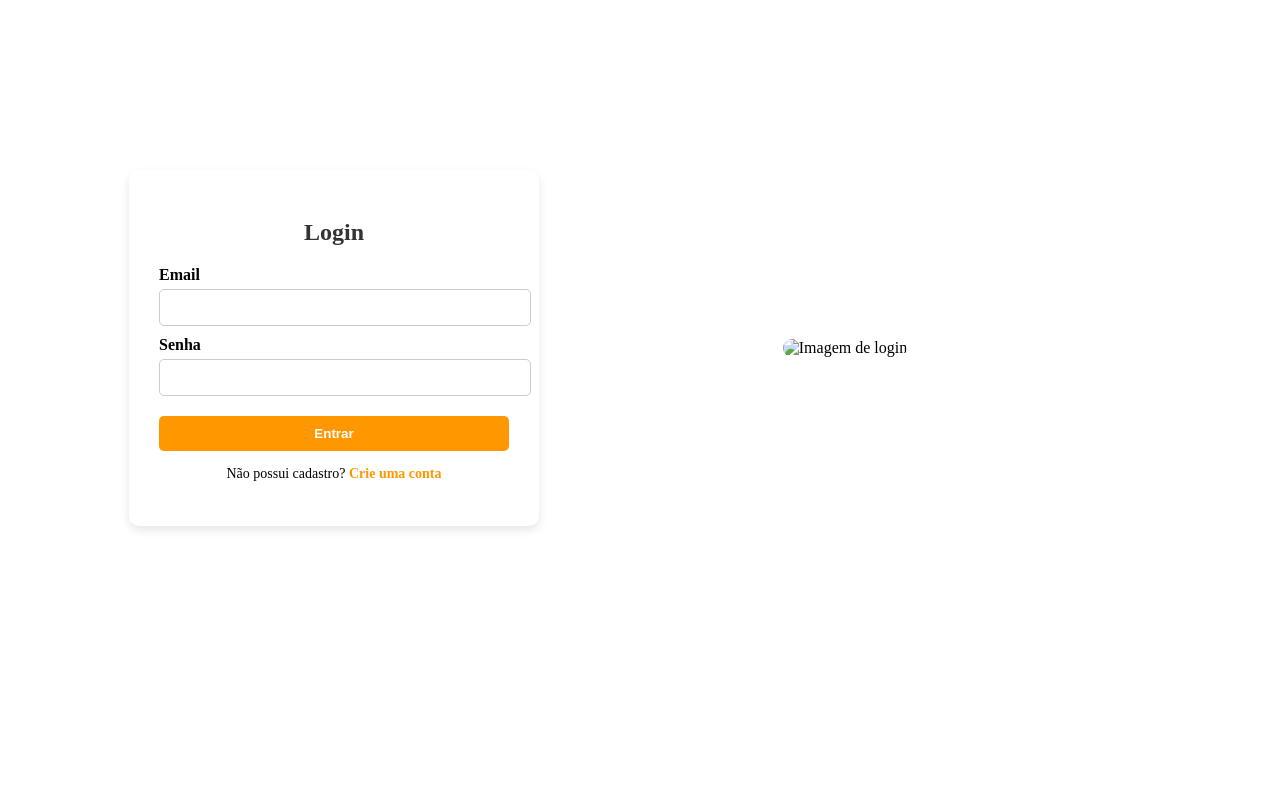
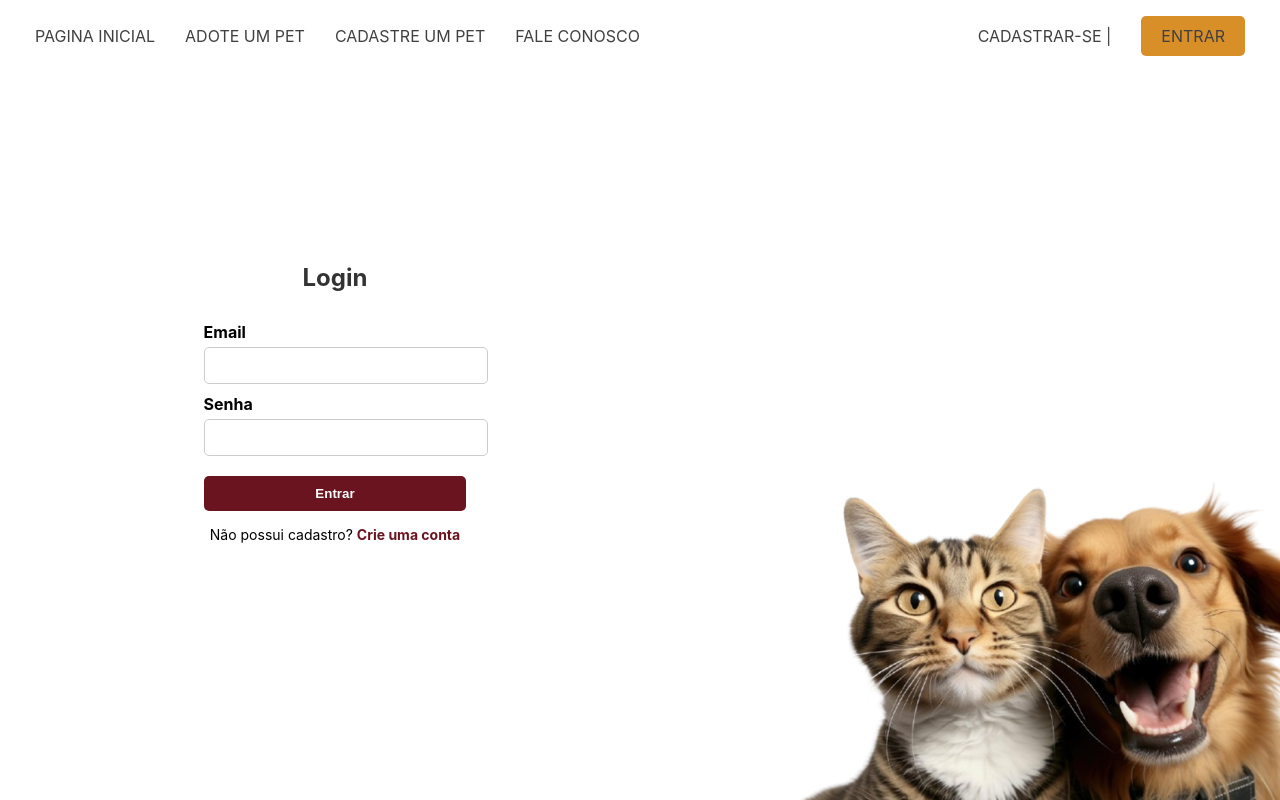
Before and after one commit to Raqfranca/UNIVESP-PI-1, a plain HTML site: page public/pages/login.html in a window 1280 px wide. Drawn offline with Linux system fonts and the light colour scheme.

Commit message:
Feito a página de login e conectado ela com o backend :)

```diff
--- a/public/css/login.css
+++ b/public/css/login.css
@@ -1,18 +1,84 @@
+body {
+    font-family: 'Inter', sans-serif;
+    margin: 0;
+    padding: 0;
+    box-sizing: border-box;
+}
+
+.navbar {
+    display: flex;
+    justify-content: space-between;
+    align-items: center;
+    background-color: rgba(255, 255, 255, 0.7);
+    padding: 10px 20px;
+    position: fixed;
+    top: 0;
+    left: 0;
+    right: 0;
+    z-index: 1000;
+}
+
+.navbar ul {
+    list-style: none;
+    display: flex;
+    padding: 0;
+}
+
+.navbar ul:first-child {
+    margin-right: auto;
+}
+
+.navbar ul:last-child {
+    margin-left: auto;
+}
+
+.navbar li {
+    margin: 0 15px;
+}
+
+.navbar a {
+    text-decoration: none;
+    color: #404040;
+    font-size: 16px;
+}
+
+.navbar a:hover {
+    text-decoration: underline;
+    color: #6A141F;
+}
+
+.botao-login{
+    background-color: #D88F28;
+    color: white;
+    padding: 10px 20px;
+    border-radius: 5px;
+    cursor: pointer;
+    border: none;
+    font-size: 16px;
+    transition: background-color 0.3s;
+}
+
+.botao-login:hover {
+    background-color: #C77A1E;
+}
+
 /* Estiliza a estrutura principal */
 .container {
     display: flex;
-    justify-content: center;
-    align-items: center;
     height: 80vh;
-    padding: 20px;
+    height: 100vh;
 }
 
 /* Estiliza o card de login */
 .login-card {
+    flex: 1;
+    display: flex;
+    flex-direction: column;
+    justify-content: center;
+    align-items: center;
     width: 350px;
     padding: 30px;
     background: #fff;
-    box-shadow: 0px 4px 10px rgba(0, 0, 0, 0.1);
     border-radius: 10px;
     text-align: center;
 }
@@ -40,7 +106,7 @@
 .login-card button {
     width: 100%;
     padding: 10px;
-    background: #ff9800;
+    background: #6A141F;
     color: white;
     font-weight: bold;
     border: none;
@@ -50,7 +116,7 @@
 }
 
 .login-card button:hover {
-    background: #e68900;
+    background: #4D0F17;
 }
 
 /* Link para cadastro */
@@ -60,7 +126,7 @@
 }
 
 .register-text a {
-    color: #ff9800;
+    color: #6A141F;
     text-decoration: none;
     font-weight: bold;
 }
@@ -74,11 +140,13 @@
     flex: 1;
     max-width: 50%;
     display: flex;
-    justify-content: center;
+    justify-content: flex-end;
+    align-items: flex-end;
 }
 
 .login-image img {
-    max-width: 100%;
+    width: 100%;
+    max-width: 500px;
     height: auto;
-    border-radius: 10px;
+    object-fit: contain;
 }
--- a/public/js/fakeBackend.js
+++ /dev/null
@@ -1,28 +0,0 @@
-// Simula um banco de dados de usuários no LocalStorage
-const fakeDB = {
-    users: [
-      { id: 1, email: "teste@email.com", password: "123456" },
-      { id: 2, email: "user@email.com", password: "senha123" }
-    ]
-  };
-
-  // Salva no LocalStorage para persistência simples
-  if (!localStorage.getItem("users")) {
-    localStorage.setItem("users", JSON.stringify(fakeDB.users));
-  }
-
-  // Simula uma requisição de login
-  function fakeLogin(email, password) {
-    return new Promise((resolve, reject) => {
-      setTimeout(() => {
-        const users = JSON.parse(localStorage.getItem("users"));
-        const user = users.find(u => u.email === email && u.password === password);
-
-        if (user) {
-          resolve({ success: true, message: "Login realizado com sucesso!" });
-        } else {
-          reject({ success: false, message: "Email ou senha incorretos!" });
-        }
-      }, 1000); // Simula um pequeno delay como um backend real
-    });
-  }
--- a/public/js/login.js
+++ b/public/js/login.js
@@ -1,17 +1,35 @@
-document.addEventListener("DOMContentLoaded", function () {
-    document.getElementById("login-form").addEventListener("submit", function (event) {
-      //event.preventDefault(); // Evita recarregar a página
+document.addEventListener('DOMContentLoaded', () => {
+  const form = document.querySelector('form');
 
-      const email = document.getElementById("email").value;
-      const password = document.getElementById("password").value;
+  form.addEventListener('submit', async (event) => {
+    event.preventDefault(); // evita recarregar a página
 
-      fakeLogin(email, password)
-        .then(response => {
-          alert(response.message);
-          //window.location.href = "../index.html"; // Redireciona para a página inicial
-        })
-        .catch(error => {
-          alert(error.message);
-        });
-    });
+    const email = document.getElementById('email').value;
+    const password = document.getElementById('password').value;
+
+    try {
+      const response = await fetch('https://univesp-pi-1-api.onrender.com/users/login', {
+        method: 'POST',
+        headers: {
+          'Content-Type': 'application/json'
+        },
+        body: JSON.stringify({ email, password })
+      });
+
+      const data = await response.json();
+
+      if (response.ok) {
+        alert('Login realizado com sucesso!');
+        console.log('Resposta da API:', data);
+        // Redirecionar ou salvar token
+        // localStorage.setItem('token', data.token);
+        // window.location.href = 'dashboard.html';
+      } else {
+        alert(data.message || 'Falha no login.');
+      }
+    } catch (error) {
+      console.error('Erro ao fazer login:', error);
+      alert('Erro de conexão com o servidor.');
+    }
   });
+});
--- a/public/pages/login.html
+++ b/public/pages/login.html
@@ -9,8 +9,8 @@
 <body>
 
     <!-- Navbar será carregada aqui -->
-<!--     <div id="navbar-container"></div>
- -->
+    <div id="navbar-container"></div>
+
     <div class="container">
         <div class="login-card">
             <h2>Login</h2>
@@ -27,12 +27,11 @@
         </div>
 
         <div class="login-image">
-            <img src="../images/happy-dog-cat-together-removebg-preview 1.png" alt="Imagem de login">
+            <img src="../images/happy-dog-cat.png" alt="Imagem de login">
         </div>
     </div>
 
     <script src="../components/navbar.js"></script>
-    <script src="../js/fakeBackend.js"></script>
     <script src="../js/login.js"></script>
 </body>
 </html>
```
Also changed, not shown: public/images/happy-dog-cat.png (added).
